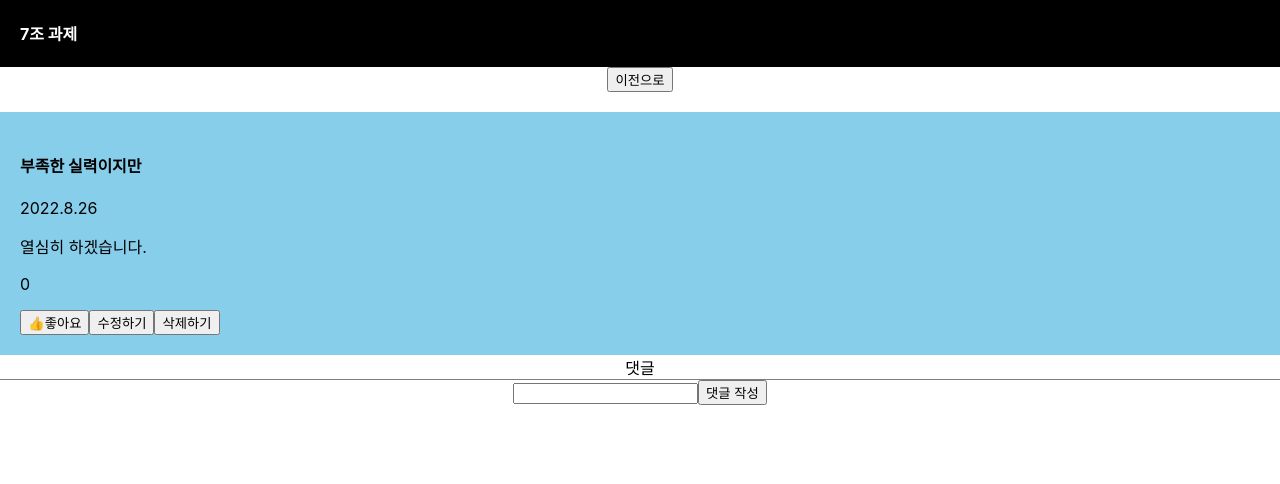
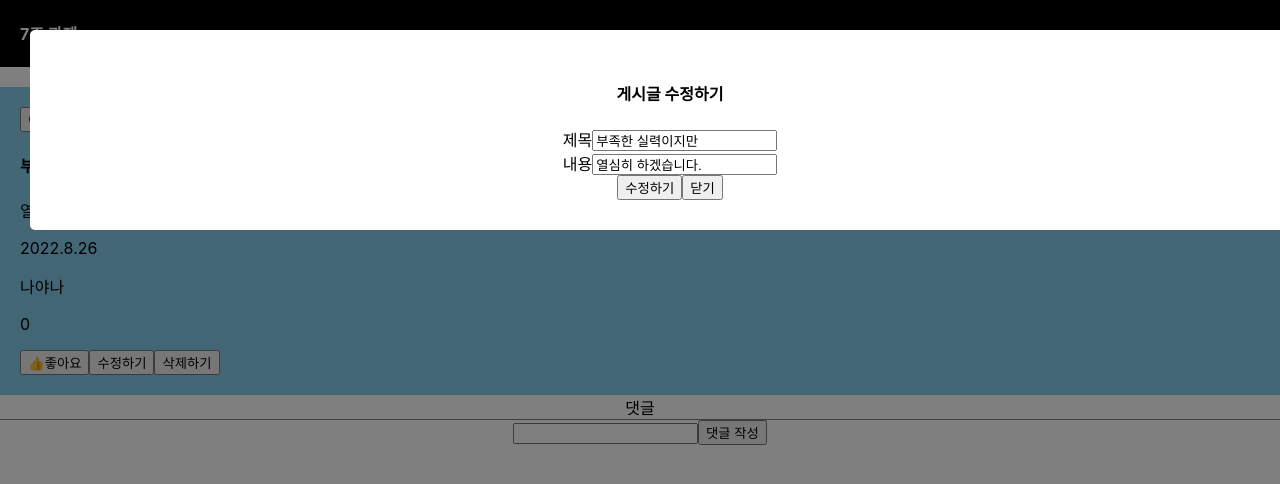
Before and after one commit to nonjee888/week3, a React (Create React App) app: page /view/1 in a window 1280 px wide. Both pictures are taken after a click on the button "수정하기". Shown: the top 484 px of the page. Built offline with nearby package versions, Linux system fonts and the light colour scheme.

Commit message:
게시글 수정 기능 추가

```diff
--- a/src/App.css
+++ b/src/App.css
@@ -1,3 +1,26 @@
+.black-bg {
+  top:0;
+  width : 100%;
+  height : 100%;
+  position : fixed;
+  background : rgba(0,0,0,0.5);
+  z-index : 5;
+  padding: 30px;
+  visibility: hidden;
+  opacity: 0;
+  transition: all 1s;
+}
+.white-bg {
+  background: white;
+  border-radius: 5px;
+  padding: 30px;
+}
+
+.show-modal {
+  opacity: 1;
+  visibility: visible;
+}
+
 .App {
   text-align: center;
 }
--- a/src/components/comment/Comment.jsx
+++ b/src/components/comment/Comment.jsx
@@ -3,7 +3,9 @@ import { useSelector, useDispatch } from "react-redux/";
 import {useParams} from "react-router-dom"
 import { useState } from "react";
 
-import { removeComment, createComment } from "../../redux/modules/comments";
+import { createComment } from "../../redux/modules/comments";
+
+import Ment from "../ment/Ment";
 
 const Dd = styled.div`
 border-bottom: 1px solid grey;
@@ -23,7 +25,6 @@ const Comment = () => {
     let commentList = comments.filter((comment)=>{
         return String(comment.post) === id;
     })
-    console.log(comments)
     return (
         <>
         <Dd>댓글</Dd>
@@ -36,15 +37,7 @@ const Comment = () => {
         <div>
             {commentList.map((comment)=>{
                 return (
-                    <div className='list' key={comment.id}>
-                        <h4>{comment.desc}</h4>
-                        <button>수정하기</button>
-                        <button onClick={()=>{
-                            console.log(comment.id)
-                            dispatch(removeComment(comment.id))
-                        }}>
-                        삭제하기</button>
-                    </div>
+                    <Ment ment = {comment}/>
                 )
             })}
         </div>
--- /dev/null
+++ b/src/components/commentmodal/Commentmodal.jsx
@@ -0,0 +1,39 @@
+import { useState } from "react";
+import { useDispatch } from "react-redux/";
+
+import { updateComment } from "../../redux/modules/comments";
+
+const Commentmodal = ({ment, close}) => {
+    let dispatch = useDispatch();
+    const initialState = {
+        id: ment.id,
+        post: ment.post,
+        desc: ment.desc,
+    };
+    const [ment1,setMent] = useState(initialState);
+    const [desc,setDesc] =useState(ment1.desc);
+    const change = (desc) =>{
+        dispatch(updateComment({ ...ment1, desc:desc}));
+    }
+
+    return (
+        <>
+
+        <div className="black-bg show-modal">
+            <div className="white-bg">
+            <h4>댓글 수정하기</h4>
+            <div>
+                <label>내용</label>
+                <input className="input" type="text" name="desc" value={desc}
+                onChange={(e)=>{setDesc(e.target.value)}}/>
+            </div>
+            <button className="btn btn-danger"
+            onClick={()=>{change(desc);close();}}>수정하기</button>
+            <button className="btn btn-danger" onClick={()=>{close()}}>닫기</button>
+            </div>
+        </div>
+      </>
+    )
+}
+
+export default Commentmodal;
--- a/src/components/detail/Detail.jsx
+++ b/src/components/detail/Detail.jsx
@@ -2,33 +2,47 @@ import {useParams} from "react-router-dom"
 import { useSelector, useDispatch } from "react-redux/";
 import { likePost, removePost, updatePost } from "../../redux/modules/posts";
 import {useNavigate} from "react-router-dom"
+import {useState} from "react"
+
+import Postmodal from "../postmodal/Postmodal";
 
 const Detail = () =>{
     let dispatch = useDispatch();
     let navigate = useNavigate();
+    let [modal, setModal] = useState(false);
     let {id} = useParams();
     let posts = useSelector((state)=>{return state.posts});
     let post = posts.find((post)=>{
         return String(post.id) === id;
     })
 
+    const close=()=>{
+      setModal(false);
+    }
+
     return (
+      <>{modal? <Postmodal post={post} close={close}/>:null}
       <div className='modal' style={{background: 'skyblue'}}>
+        <button onClick={()=>navigate(-1)} >이전으로</button>
           <h4>{post.title}</h4>
+          <p>{post.body}</p>
           <p>{post.date}</p>
-          <p>{post.body}</p>
+          <p>{post.writer}</p>
           <div>
             <p>{post.count}</p>
             <button onClick={()=>{
                 dispatch(likePost(post.id))
             }}>👍좋아요</button>
-            <button>수정하기</button>
+          <button onClick={()=>{
+            setModal(true);
+          }}>수정하기</button>
           <button onClick={()=>{
             dispatch(removePost(post.id));
             navigate("/list")
           }}>삭제하기</button>
           </div>
         </div>
+      </>
     )
   }
 
--- /dev/null
+++ b/src/components/ment/Ment.jsx
@@ -0,0 +1,30 @@
+import { removeComment } from "../../redux/modules/comments";
+import { useDispatch } from "react-redux/";
+import { useState } from "react";
+
+import Commentmodal from "../commentmodal/Commentmodal";
+
+const Ment = ({ment}) => {
+    let [modal, setModal] = useState(false);
+    let dispatch = useDispatch();
+    const close=()=>{
+        setModal(false);
+      }
+    return (
+    <>
+        {modal?<Commentmodal ment = {ment} close={close}/>:null}
+        <div className='list' key={ment.id}>
+            <h4>{ment.desc}</h4>
+            <button onClick={()=>{
+            setModal(true);
+            }}>수정하기</button>
+            <button onClick={()=>{
+            dispatch(removeComment(ment.id))
+            }}>
+            삭제하기</button>
+        </div>
+    </>
+    )
+}
+
+export default Ment;
--- /dev/null
+++ b/src/components/postmodal/Postmodal.jsx
@@ -0,0 +1,47 @@
+import { useState } from "react";
+import { useDispatch } from "react-redux/";
+import { updatePost } from "../../redux/modules/posts";
+
+const Postmodal = ({post, close}) => {
+    let dispatch = useDispatch();
+    const initialState = {
+        id: post.id,
+        writer: post.writer,
+        title: post.title,
+        body: post.body,
+        date: post.date,
+        count: post.count
+      };
+    const [post1,setPost1] = useState(initialState);
+    const [title,setTitle] =useState(post1.title);
+    const [body,setBody] =useState(post1.body);
+
+    const change = (title, body) =>{
+        dispatch(updatePost({ ...post1, title:title, body:body }));
+    }
+    return (
+        <>
+
+        <div className="black-bg show-modal">
+            <div className="white-bg">
+            <h4>게시글 수정하기</h4>
+            <div>
+                <label>제목</label>
+                <input className="input" type="text" name="title" value={title}
+                onChange={(e)=>{setTitle(e.target.value)}}/>
+            </div>
+            <div>
+                <label>내용</label>
+                <input className="input" type="text" name="body" value={body}
+                onChange={(e)=>{setBody(e.target.value)}}/>
+            </div>
+            <button className="btn btn-danger"
+            onClick={()=>{change(title,body);close();}}>수정하기</button>
+            <button className="btn btn-danger" onClick={()=>{close()}}>닫기</button>
+            </div>
+        </div>
+      </>
+    )
+}
+
+export default Postmodal;
--- a/src/pages/View.jsx
+++ b/src/pages/View.jsx
@@ -9,7 +9,6 @@ const View = () => {
     return (
         <>
         <Header/>
-        <button onClick={()=>navigate(-1)} >이전으로</button>
         <Detail/>
         <Comment/>
         </>
--- a/src/redux/modules/comments.js
+++ b/src/redux/modules/comments.js
@@ -29,7 +29,8 @@ let comments = createSlice({
 			state.splice(index,1);
         },
         updateComment(state, action){
-
+            let  index = state.findIndex(post =>  post.id === action.payload.id);
+			state.splice(index, 1, action.payload);
         }
     }
 })
--- a/src/redux/modules/posts.js
+++ b/src/redux/modules/posts.js
@@ -37,7 +37,8 @@ let posts = createSlice({
 			state.splice(index,1);
         },
         updatePost(state, action){
-
+            let  index = state.findIndex(post =>  post.id === action.payload.id);
+			state.splice(index, 1, action.payload);
         },
         likePost(state, action){
             let index = state.findIndex(post => post.id === action.payload);
```
